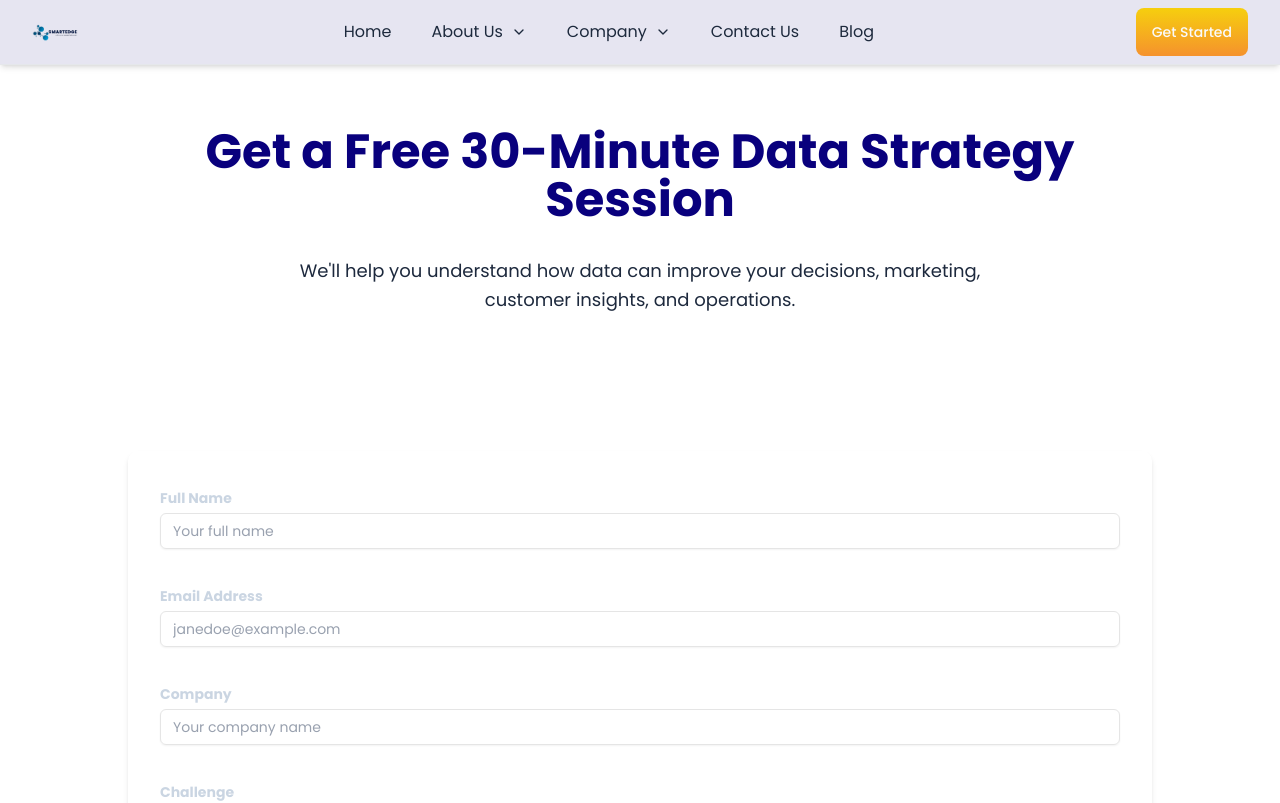
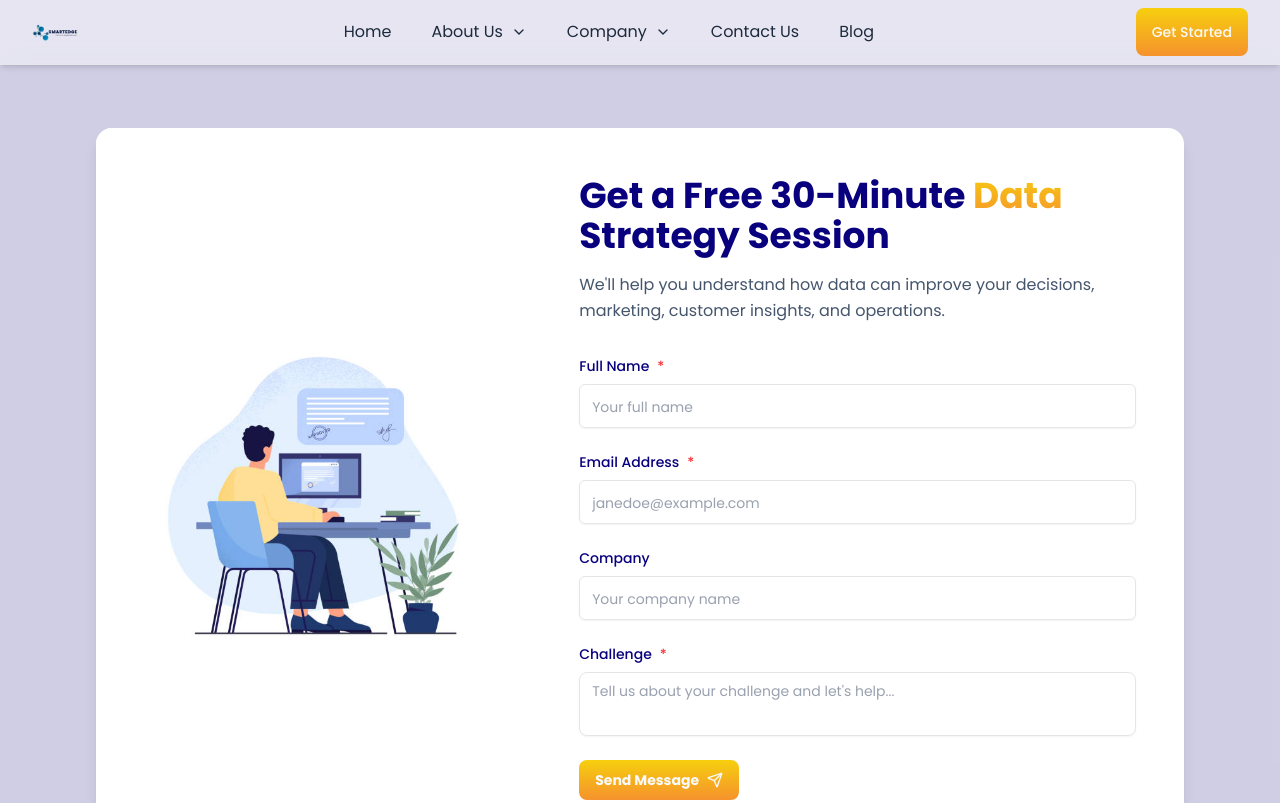
Before and after one commit to SmartEdgeConsulting/consultingsmartedge, a Next.js app: page /consultation in a window 1280 px wide. Shown: the top 803 px of the page. Built offline with nearby package versions, Linux system fonts and the light colour scheme.

Commit message:
feat: re-structure consultation page

```diff
--- a/app/consultation/page.tsx
+++ b/app/consultation/page.tsx
@@ -1,11 +1,9 @@
 import ConsultationForm from '@/sections/ConsultationForm'
-import ConsultationHero from '@/sections/hero/ConsultationHero'
 import React from 'react'
 
 const ConsultationPage = () => {
   return (
-    <main className="mt-16 ">
-      <ConsultationHero />
+    <main className="mt-16 bg-primary/10">
       <ConsultationForm />
     </main>
   )
--- a/sections/ConsultationForm.tsx
+++ b/sections/ConsultationForm.tsx
@@ -3,57 +3,116 @@ import { Input } from "@/components/ui/input";
 import { Label } from "@/components/ui/label";
 import { Textarea } from "@/components/ui/textarea";
 import { Send } from "lucide-react";
+import Image from "next/image";
 import React from "react";
 
 const ConsultationForm = () => {
   return (
-    <section className="py-6 sm:py-8 lg:py-10">
-      <form className="max-w-5xl mx-auto px-4 sm:px-6 lg:px-8 shadow-md rounded-lg py-10">
-        <div className="w-full flex flex-col gap-10">
-          <div className="grid gap-2">
-            <Label htmlFor="name">Full Name </Label>
-            <Input
-              id="name"
-              type="name"
-              placeholder="Your full name"
-              required
+    <section className="py-8 sm:py-12 lg:py-16 bg-primary/10">
+      <div className="max-w-6xl mx-auto px-4 sm:px-6 lg:px-8">
+        <div className="flex flex-col lg:flex-row gap-0 shadow-lg rounded-2xl overflow-hidden bg-white">
+          {/* Image Section */}
+          <div className="w-full lg:w-2/5 bg-white hidden sm:flex justify-center items-center p-6">
+            <Image
+              src="/consult.jpg"
+              alt="Consultation Page image"
+              width={400}
+              height={400}
+              className="object-contain"
+              priority
             />
           </div>
 
-          <div className="grid gap-2">
-            <Label htmlFor="email">Email Address </Label>
+          {/* Form Section */}
+          <div className="w-full lg:w-3/5 p-6 sm:p-8 lg:p-12">
+            <header className="mb-8">
+              <h1 className="text-2xl sm:text-3xl lg:text-4xl font-bold text-primary mb-4">
+                Get a Free 30-Minute{" "}
+                <span className="text-gradient-primary">Data</span> Strategy
+                Session
+              </h1>
+              <p className="text-sm sm:text-base text-slate-600 leading-relaxed">
+                We&apos;ll help you understand how data can improve your
+                decisions, marketing, customer insights, and operations.
+              </p>
+            </header>
+
+            <form className="space-y-6">
+              <div className="space-y-2">
+                <Label
+                  htmlFor="name"
+                  className="text-sm font-medium text-primary"
+                >
+                  Full Name <span className="text-red-500">*</span>
+                </Label>
+                <Input
+                  id="name"
+                  type="text"
+                  placeholder="Your full name"
+                  required
+                  className="h-11"
+                />
+              </div>
+
+              <div className="space-y-2">
+                <Label
+                  htmlFor="email"
+                  className="text-sm font-medium text-primary"
+                >
+                  Email Address <span className="text-red-500">*</span>
+                </Label>
                 <Input
                   id="email"
                   type="email"
                   placeholder="janedoe@example.com"
                   required
+                  className="h-11"
                 />
               </div>
 
-          <div className="grid gap-2">
-            <Label htmlFor="company">Company</Label>
-            <Input id="company" type="text" placeholder="Your company name" />
+              <div className="space-y-2">
+                <Label
+                  htmlFor="company"
+                  className="text-sm font-medium text-primary"
+                >
+                  Company
+                </Label>
+                <Input
+                  id="company"
+                  type="text"
+                  placeholder="Your company name"
+                  className="h-11"
+                />
               </div>
 
-          <div className="grid gap-2">
-            <Label htmlFor="company">Challenge </Label>
+              <div className="space-y-2">
+                <Label
+                  htmlFor="challenge"
+                  className="text-sm font-medium text-primary"
+                >
+                  Challenge <span className="text-red-500">*</span>
+                </Label>
                 <Textarea
-              id="company"
-              placeholder="Tell us about your challenge and lets help..."
+                  id="challenge"
+                  placeholder="Tell us about your challenge and let's help..."
                   required
+                  rows={5}
+                  className="resize-none"
                 />
               </div>
 
               <Button
                 type="submit"
                 variant="default"
-            size="sm"
-            className="font-extrabold text-white"
+                size="lg"
+                className="w-full sm:w-auto font-semibold gap-2 transition-all hover:gap-3"
               >
-            Send Message <Send />
+                Send Message <Send className="h-4 w-4" />
               </Button>
+            </form>
           </div>
-      </form>
+        </div>
+      </div>
     </section>
   );
 };
--- a/sections/DataLab.tsx
+++ b/sections/DataLab.tsx
@@ -3,7 +3,7 @@
 import { Button } from "@/components/ui/button";
 import { Input } from "@/components/ui/input";
 import { Label } from "@/components/ui/label";
-import { FileSpreadsheet, FileUp, X } from "lucide-react";
+import { File, FileSpreadsheet, X } from "lucide-react";
 import { Textarea } from "@/components/ui/textarea";
 import { useDropzone, FileRejection } from "react-dropzone";
 
@@ -109,17 +109,19 @@ const DataLab = () => {
   };
 
   return (
-    <section className="py-16 sm:py-20">
+    <section className="py-10 sm:py-15">
       <div className="mx-auto max-w-5xl px-4 sm:px-6 lg:px-8">
-        <form onSubmit={handleSubmit}>
+        <form onSubmit={handleSubmit} className="rounded-lg shadow-lg p-10">
           <div className="flex flex-col gap-10">
-            <div className="grid gap-2">
-              <Label className="text-primary">Upload file</Label>
+            <div className="space-y-2">
+              <Label className="text-sm font-medium text-primary">
+                Upload file
+              </Label>
 
-              <div className="w-full">
+              <div className="w-full bg-primary/10 p-5 rounded-lg">
                 <div
                   {...getRootProps()}
-                  className="border-2 border-dashed border-slate-300 rounded-lg p-8 text-center cursor-pointer hover:border-primary transition-colors"
+                  className="border-2 border-dashed border-primary rounded-lg p-8 text-center cursor-pointer hover:border-primary transition-colors"
                 >
                   <input {...getInputProps()} />
                   <div>
@@ -144,12 +146,19 @@ const DataLab = () => {
                       <p className="text-gray-700">Drop the file here ...</p>
                     ) : (
                       <div className="flex flex-col justify-center items-center gap-2.5">
-                        <FileUp size={40} className="animate-pulse" />
-                        <p className="text-gray-700">
+                        <p className="text-gray-700 text-sm">
                           Drag and drop your spreadsheet here
                         </p>
+                        <Button className="rounded-full px-10">
+                          <File className="h-20 w-20 font-bold" />
+                          Upload File
+                        </Button>
                         <p className="text-sm text-gray-500 mt-2">
-                          or click to browse (CSV or Excel, max 4MB)
+                          or click to browse
+                        </p>
+                        <p className="text-sm text-gray-500 mt-2">
+                          Supported formats:{" "}
+                          <strong>CSV, Excel (max 4MB)</strong>
                         </p>
                       </div>
                     )}
@@ -158,8 +167,13 @@ const DataLab = () => {
               </div>
             </div>
 
-            <div className="grid gap-2">
-              <Label htmlFor="email" className="text-primary">Email</Label>
+            <div className="space-y-2">
+              <Label
+                htmlFor="email"
+                className="text-sm font-medium text-primary"
+              >
+                Email
+              </Label>
               <Input
                 id="email"
                 name="email"
@@ -170,8 +184,13 @@ const DataLab = () => {
               />
             </div>
 
-            <div className="grid gap-2">
-              <Label htmlFor="company" className="text-primary">Company Name</Label>
+            <div className="space-y-2">
+              <Label
+                htmlFor="company"
+                className="text-sm font-medium text-primary"
+              >
+                Company Name
+              </Label>
               <Input
                 id="company"
                 name="company"
@@ -181,8 +200,13 @@ const DataLab = () => {
               />
             </div>
 
-            <div className="grid gap-2">
-              <Label htmlFor="purpose" className="text-primary">Purpose</Label>
+            <div className="space-y-2">
+              <Label
+                htmlFor="purpose"
+                className="text-sm font-medium text-primary"
+              >
+                Purpose
+              </Label>
               <Textarea
                 rows={6}
                 id="purpose"
--- a/sections/hero/ConsultationHero.tsx
+++ /dev/null
@@ -1,18 +0,0 @@
-import React from "react";
-
-const ConsultationHero = () => {
-  return (
-    <header className="py-10 sm:py-12 lg:py-16">
-      <div className="max-w-7xl mx-auto px-4 sm:px-6 lg:px-8 text-center">
-        <h1 className="hero-heading">
-          Get a Free 30-Minute Data Strategy Session
-        </h1>
-        <p className="hero-paragraph">
-          We&apos;ll help you understand how data can improve your decisions, marketing, customer insights, and operations.
-        </p>
-      </div>
-    </header>
-  );
-};
-
-export default ConsultationHero;
--- a/sections/hero/DataLabHero.tsx
+++ b/sections/hero/DataLabHero.tsx
@@ -2,7 +2,7 @@ import React from "react";
 
 const DataLabHero = () => {
   return (
-    <header className="py-10 sm:py-12 lg:py-16">
+    <header className="py-8 sm:py-10 lg:py-12">
       <div className="max-w-7xl mx-auto px-4 sm:px-6 lg:px-8 text-center">
         <h1 className="hero-heading">
           Upload Your Data And Discover Insights Instantly
```
Also changed, not shown: public/consult.jpg (added). Lines whose indentation alone changed are shown as unchanged.
